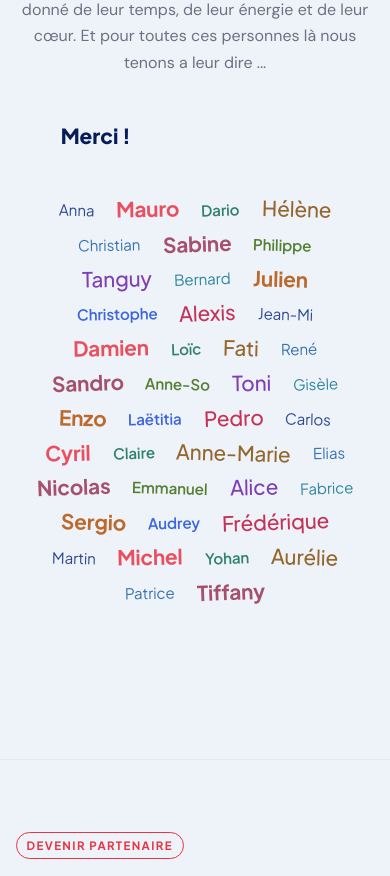
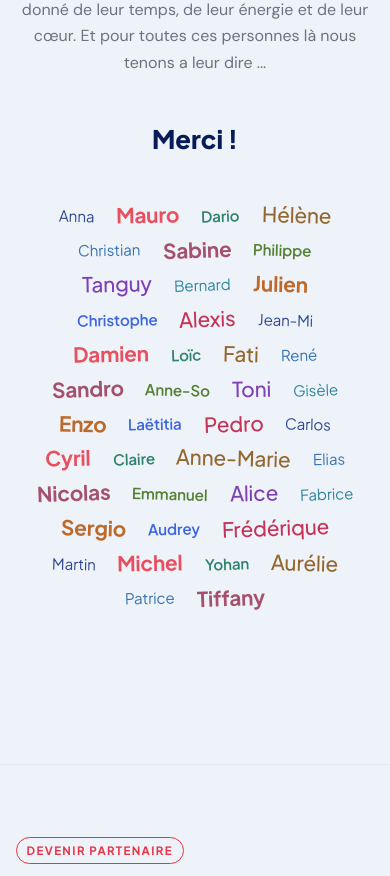
Before and after one commit to SullivanMICHEL/DunPasALAutre, a Vue app: page /sponsors in a window 390 px wide. Shown: the part 11020-11896 px from the top of the page. Built offline with nearby package versions, Linux system fonts and the light colour scheme.

Commit message:
center Merci word

```diff
--- a/src/views/SponsorsView.vue
+++ b/src/views/SponsorsView.vue
@@ -84,6 +84,8 @@
           de leur énergie et de leur cœur. Et pour toutes ces personnes là nous tenons a leur dire ...
         </p>
         <div class="merci-center">Merci !</div>
+        <!-- <h2 class="merci-title">Merci !</h2> -->
+
         <div class="word-cloud">
           <span
             v-for="(prenom, i) in prenoms.slice(0, 15)"
@@ -879,6 +881,5 @@ export default {
 }
 @media (max-width: 600px) {
   .word-cloud { padding: 50px 20px 60px; min-height: 400px; min-height: 340px }
-  .merci-center { font-size: 1.3rem; white-space: normal; width: 160px; }
 }
 </style>
```
